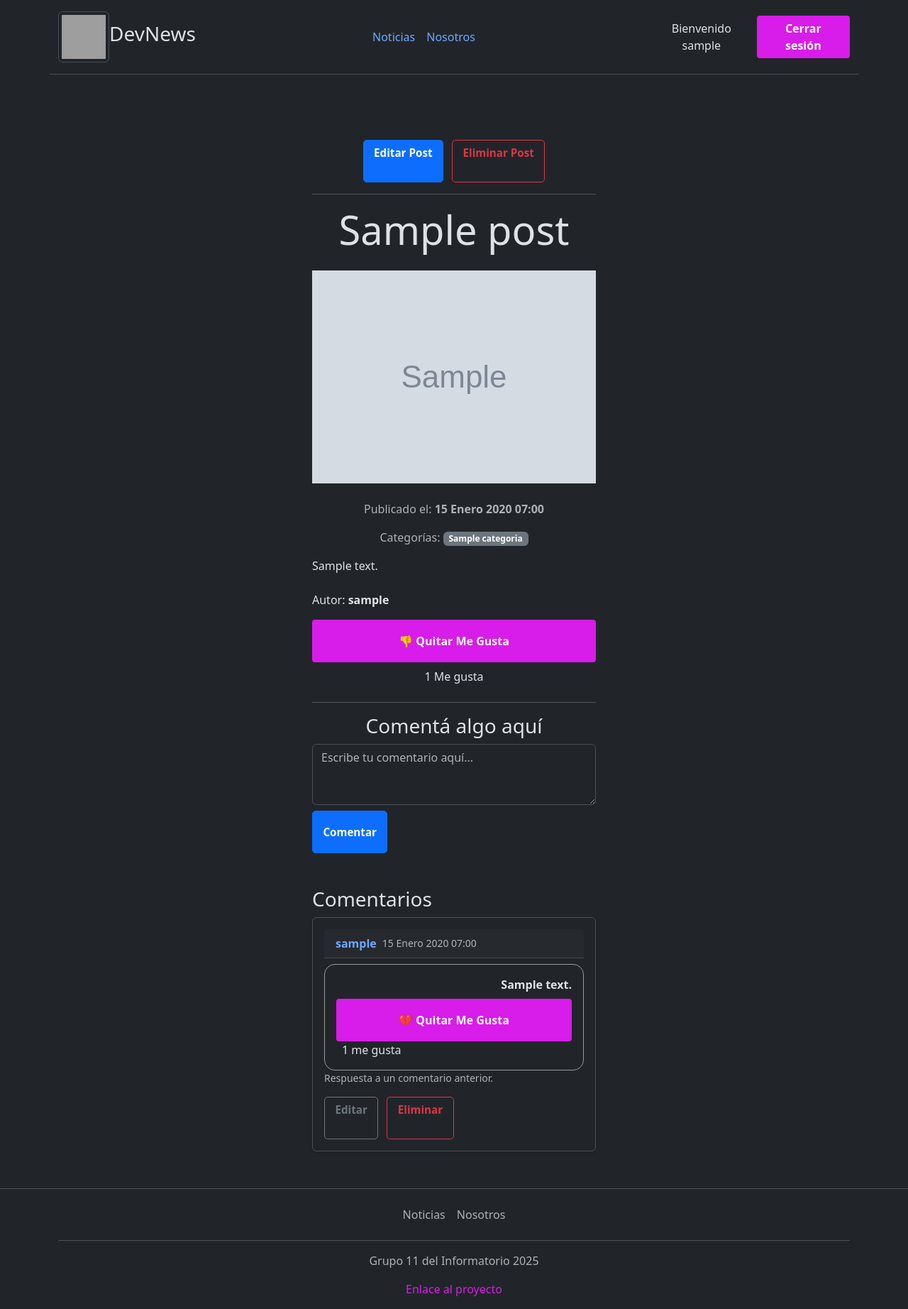
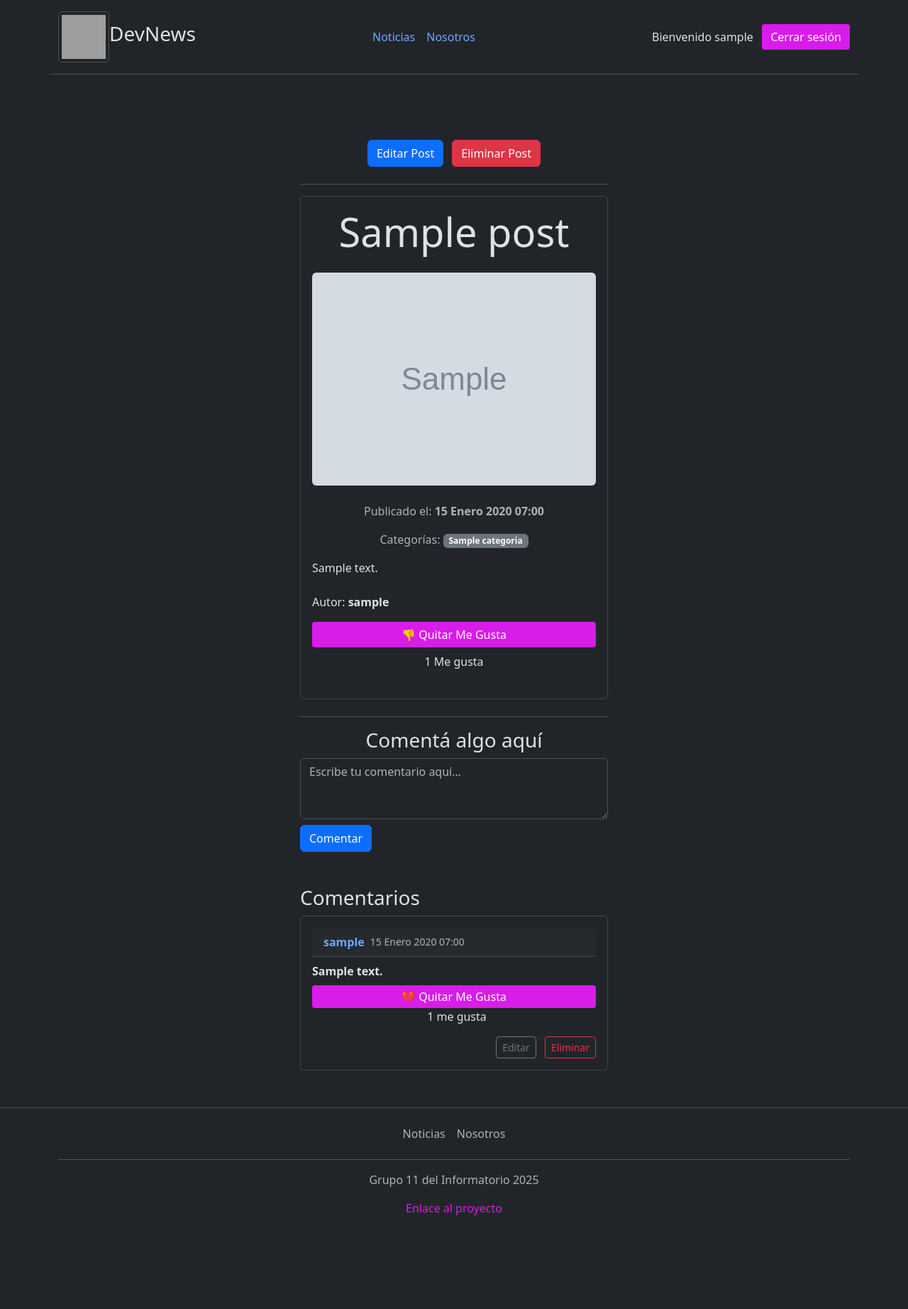
Before and after one commit to emyypg/blog, a Django app: page /post_detail/1/ in a window 1280 px wide. Shown: the whole page at 71% size. After the commit the page ends 1712 px from the top, so only its background shows below. Run offline with Django 5.2, Linux system fonts and the light colour scheme; a user stored in the database is signed in; tables that the repository leaves empty hold one stand-in row (values such as "Sample post"); grey boxes marked "Sample" are stand-in pictures; grey boxes are pictures that could not be loaded.

Commit message:
mejora caja de comentarios.

```diff
--- a/apps/news/urls.py
+++ b/apps/news/urls.py
@@ -11,7 +11,7 @@ urlpatterns = [
     path('<int:pk>/editar_post', editar_post, name='editar_post'),
     path('<int:pk>/delete_post', eliminar_post, name='eliminar_post'),
     path('comentario', Comentar_Post, name='comentar'),
-    path('<int:pk>/editar_comentario/', EditarComentario.as_view(), name='editar_cometario'),
+    path('<int:pk>/editar_comentario/', EditarComentario.as_view(), name='editar_comentario'),
     path('<int:pk>/eliminar_comentario/', CommentDeleteView.as_view(), name='eliminar_comentario'),
     path('post/<int:post_id>/like/', views.like_post, name='like_post'),
     path('comentario/<int:pk>/like/', views.like_comentario, name='like_comentario'),
--- a/static/css/styles.css
+++ b/static/css/styles.css
@@ -27,14 +27,14 @@
   gap: 0.7rem;
 }
 
-.btn {
+/* .btn {
   text-decoration: none;
   padding: 0.4rem 0.9rem;
   border-radius: 5px;
   font-size: 0.95rem;
   font-weight: bold;
   height: 60px;
-}
+} */
 
 .btn.login {
   background-color: #007bff;
--- a/templates/news/detalle_post.html
+++ b/templates/news/detalle_post.html
@@ -5,7 +5,7 @@
 
 {% block content %}
 
-<div class="container mt-5">
+{% comment %} <div class="container mt-5">
 
     {# Botón editar/eliminar post (solo staff/superuser) #}
     {% if user.is_superuser or user.is_staff %}
@@ -127,5 +127,130 @@
     {% endif %}
 
 </div>
+{% endcomment %}
+
+<div class="container mt-5">
+
+    {# Botón editar/eliminar post (solo staff/superuser) #}
+    {% if user.is_superuser or user.is_staff %}
+        <div class="text-center my-3 mb-4">
+            <a href="{% url 'news:editar_post' post.pk %}" class="btn btn-primary me-2">Editar Post</a>
+            <a href="{% url 'news:eliminar_post' post.pk %}" class="btn btn-danger">Eliminar Post</a>
+        </div>
+        <hr>
+    {% endif %}
+
+    {# Tarjeta del Post #}
+    <div class="card mb-4">
+        <div class="card-body">
+            {# Título #}
+            <h1 class="display-4 text-center mb-4">{{ post.titulo }}</h1>
+
+            {# Imagen destacada #}
+            {% if post.imagen_destacada %}
+                <div class="text-center mb-4">
+                    <img src="{{ post.imagen_destacada.url }}" alt="{{ post.titulo }}" class="img-fluid rounded">
+                </div>
+            {% endif %}
+
+            {# Metadatos del post #}
+            <div class="text-muted mb-3 text-center">
+                <p>Publicado el: <strong>{{ post.fecha_publicacion }}</strong></p>
+                <p>Categorías:
+                    {% for categoria in post.categorias.all %}
+                        <span class="badge bg-secondary">{{ categoria.nombre }}</span>{% if not forloop.last %}, {% endif %}
+                    {% empty %}
+                        <span class="badge bg-light text-dark">Sin categoría</span>
+                    {% endfor %}
+                </p>
+            </div>
+
+            {# Contenido del post #}
+            <div class="post-contenido mb-4">
+                {{ post.contenido|safe }}
+            </div>
+
+            <p class="mt-3">Autor: <strong>{{ post.autor.username }}</strong></p>
+
+            {# Botón Me gusta debajo de la imagen #}
+            <div class="text-center mb-4">
+                <form action="{% url 'news:like_post' post.pk %}" method="POST">
+                    {% csrf_token %}
+                    {% if user.is_authenticated %}
+                        {% if user in post.likes.all %}
+                            <button type="submit" class="btn btn-warning">👎 Quitar Me Gusta</button>
+                        {% else %}
+                            <button type="submit" class="btn btn-success">👍 Me Gusta</button>
+                        {% endif %}
+                        <p class="mt-2">{{ post.likes.count }} Me gusta</p>
+                    {% else %}
+                        <p><a href="{% url 'usuarios:login' %}?next={{ request.path }}">Inicia sesión</a> para dar "Me gusta"</p>
+                    {% endif %}
+                </form>
+            </div>
+        </div>
+    </div>
+
+    <hr>
+
+    {# Sección Comentarios #}
+    {% if user.is_authenticated %}
+        <h3 class="text-center">Comentá algo aquí</h3>
+        <form action="{% url 'news:comentar' %}" method="post" class="mb-5">
+            {% csrf_token %}
+            <textarea name="comentario" cols="30" rows="3" class="form-control" placeholder="Escribe tu comentario aquí..." required></textarea>
+            <input type="hidden" name="id_post" value="{{ post.pk }}">
+            <input type="submit" value="Comentar" class="btn btn-primary mt-2">
+        </form>
+
+        <h3>Comentarios</h3>
+        {% if comentarios %}
+            {% for com in comentarios %}
+                <div class="card mb-3">
+                    <div class="card-body">
+                        <div class="card-header d-flex align-items-center mb-2">
+                            <strong class="text-primary-emphasis me-2">{{ com.autor.username }}</strong>
+                            <small class="text-body-secondary">{{ com.fecha_creacion }}</small>
+                        </div>
+
+                        <p class="mb-2"><strong>{{ com.contenido }}</strong></p>
+
+                    {# Botón Me Gusta para comentarios #}
+                    <div class="text-center mb-2">
+                        <form action="{% url 'news:like_comentario' com.pk %}" method="POST" class="d-inline">
+                            {% csrf_token %}
+                            {% if user in com.me_gusta.all %}
+                                <button type="submit" class="btn btn-sm btn-outline-warning">💔 Quitar Me Gusta</button>
+                            {% else %}
+                                <button type="submit" class="btn btn-sm btn-outline-success">❤️ Me Gusta</button>
+                            {% endif %}
+                        </form>
+                            <span class="ms-2">{{ com.me_gusta.count }} me gusta</span>
+                        </div>
+
+                        <div class="d-flex justify-content-between align-items-center mt-3">
+                            <div class="ms-auto">
+                                {% if com.autor == request.user or user.is_staff or user.is_superuser %}
+                                    <a href="{% url 'news:editar_comentario' com.pk %}" class="btn btn-outline-secondary btn-sm me-2">Editar</a>
+                                    <a href="{% url 'news:eliminar_comentario' com.pk %}" class="btn btn-outline-danger btn-sm">Eliminar</a>
+                                {% endif %}
+                            </div>
+                        </div>
+                    </div>
+                </div>
+
+            {% endfor %}
+        {% else %}
+            <p>No hay comentarios aún. ¡Sé el primero en comentar!</p>
+        {% endif %}
+    {% else %}
+        <div class="text-center my-5 p-4 border rounded">
+            <h3>¿Quieres comentar y ver las opiniones de los demás?</h3>
+            <h2 class="mb-3">¡Inicia Sesión!</h2>
+            <a class="btn btn-primary" href="{% url 'usuarios:login' %}?next={{ request.path }}">Iniciar Sesión</a>
+        </div>
+    {% endif %}
+
+</div>
 
 {% endblock %}
```
